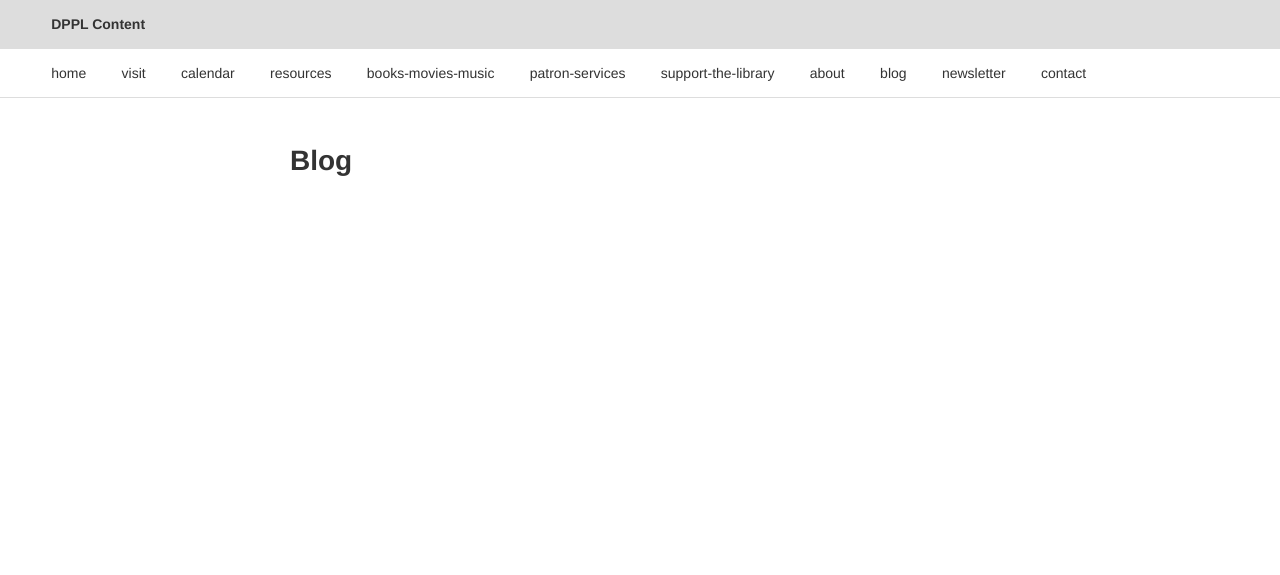
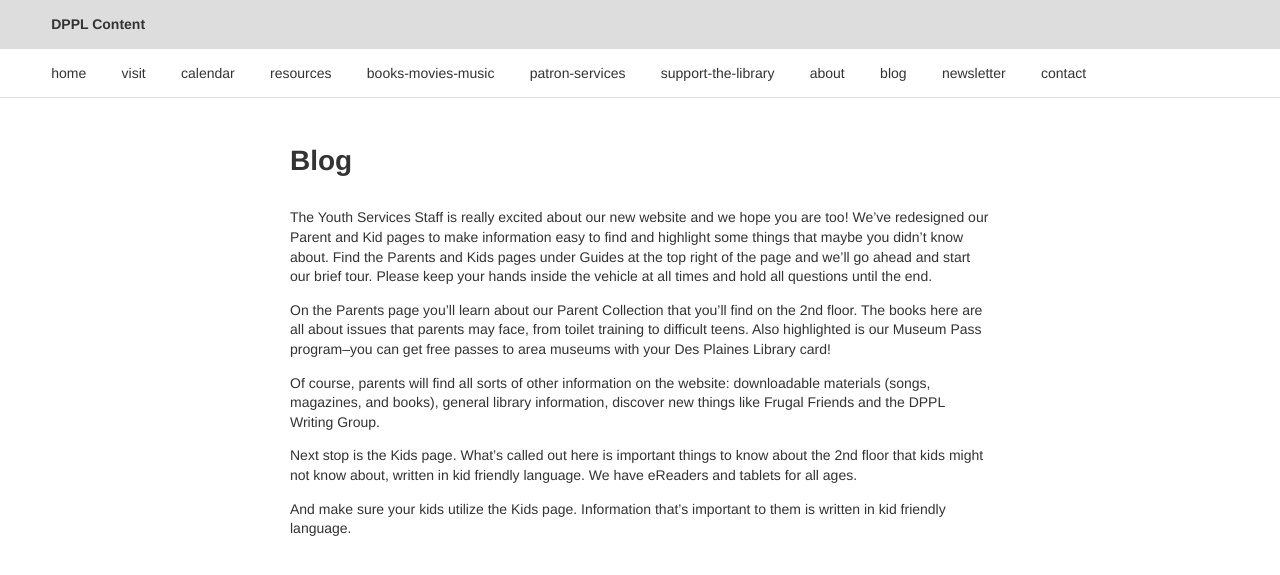
Before and after one commit to dpplweb/dppl-content, a Jekyll site: the page built from _posts/cheryl/0905-01-01-blog-post.md, in a window 1280 px wide. Shown: the top 575 px of the page. Built offline with Jekyll 4.4.1, drawn with Linux system fonts in a browser that asks for light colours; Markdown is read by kramdown in place of the engine named in the settings.

Commit message:
Blog post started

```diff
--- a/_posts/cheryl/0905-01-01-blog-post.md
+++ b/_posts/cheryl/0905-01-01-blog-post.md
@@ -8,3 +8,13 @@ layout: post
 title: Blog
 published: true
 ---
+
+The Youth Services Staff is really excited about our new website and we hope you are too! We've redesigned our Parent and Kid pages to make information easy to find and highlight some things that maybe you didn't know about. Find the Parents and Kids pages under Guides at the top right of the page and we'll go ahead and start our brief tour. Please keep your hands inside the vehicle at all times and hold all questions until the end.
+
+On the Parents page you'll learn about our Parent Collection that you'll find on the 2nd floor. The books here are all about issues that parents may face, from toilet training to difficult teens. Also highlighted is our Museum Pass program--you can get free passes to area museums with your Des Plaines Library card!
+
+Of course, parents will find all sorts of other information on the website: downloadable materials (songs, magazines, and books), general library information, discover new things like Frugal Friends and the DPPL Writing Group.
+
+Next stop is the Kids page. What's called out here is important things to know about the 2nd floor that kids might not know about, written in kid friendly language. We have eReaders and tablets for all ages.
+
+And make sure your kids utilize the Kids page. Information that's important to them is written in kid friendly language.
```
